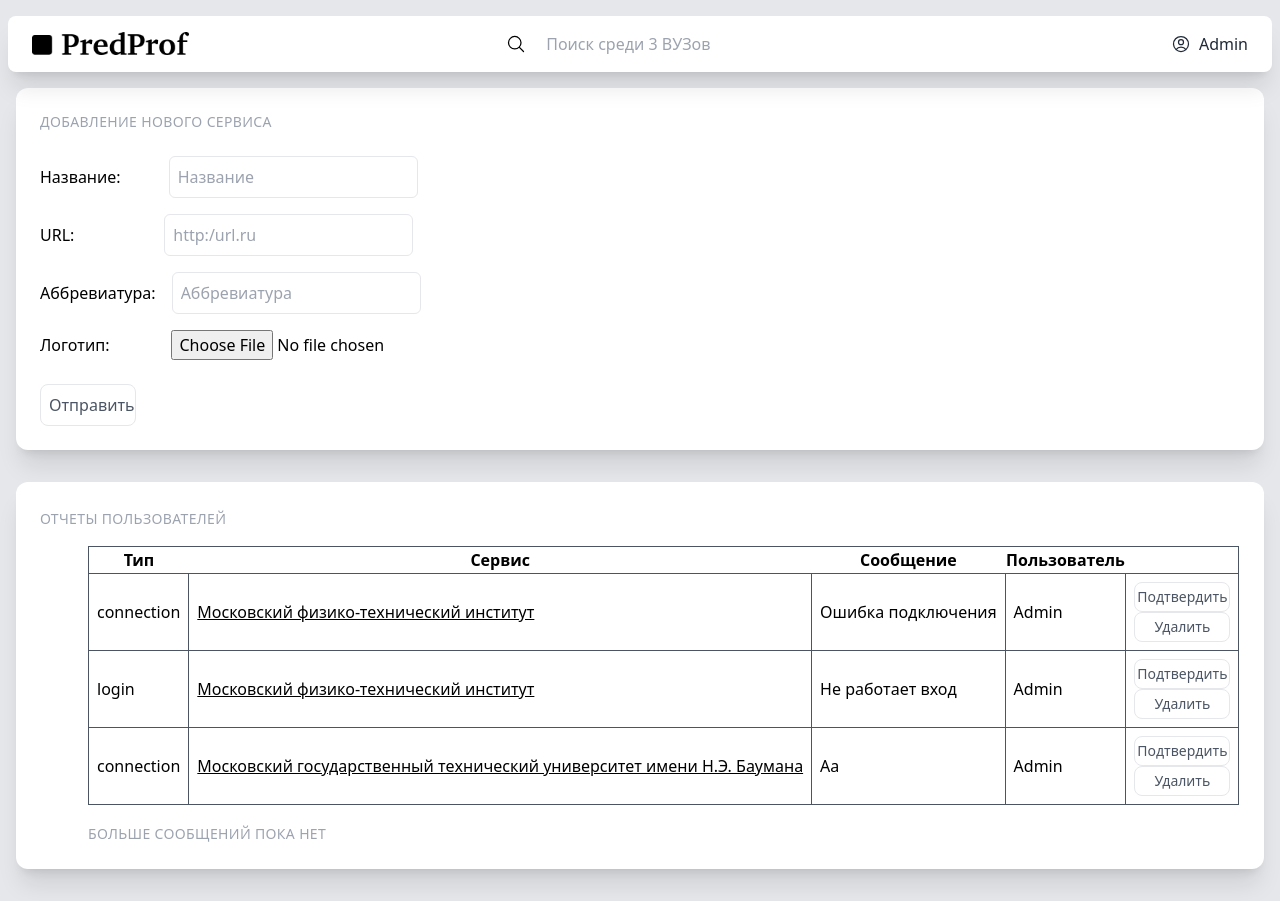
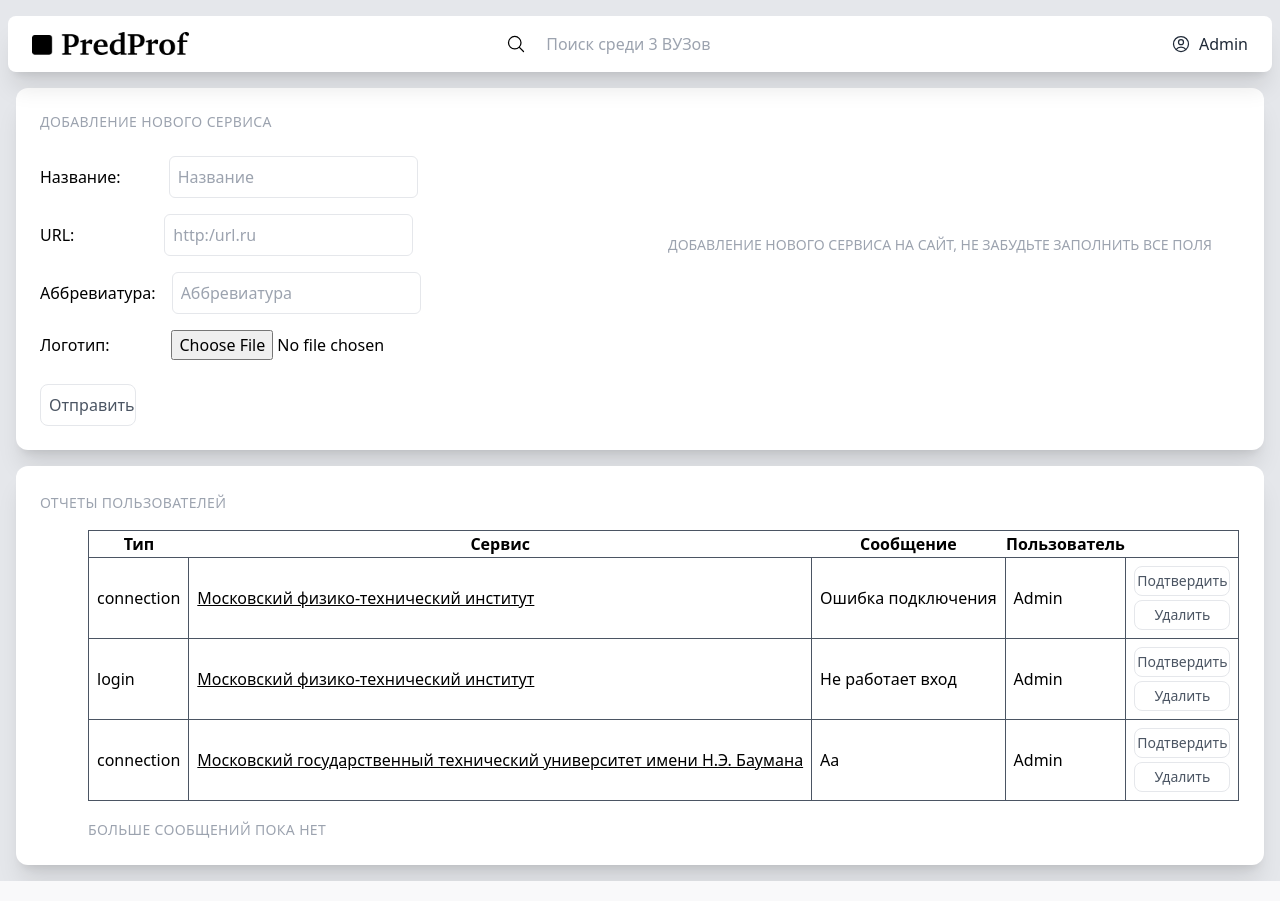
Before and after one commit to Morzan6/university-checker, a Django app: page /admin_panel/ in a window 1280 px wide. Run offline with Django 4.2, Linux system fonts and the light colour scheme; a user stored in the database is signed in; data comes from the database, SQL or seed files in the repository; some libraries are stand-ins or nearby versions.

Commit message:
modified:   core/templates/admin_panel.html

```diff
--- a/core/templates/admin_panel.html
+++ b/core/templates/admin_panel.html
@@ -113,12 +113,14 @@
                                 <input type="hidden" name="next" value="{{ next }}"/>
                             </form>
                         </div>
-
+                        <div class="flex md:mt-0 my-8 text-lg flex-col justify-center place-items-center p-4">
+                            <span class="uppercase text-gray-400 text-sm mb-4">Добавление нового сервиса на сайт, не забудьте заполнить все поля</span>
+                        </div>
 
                     </div>
 
                 </div>
-                <div class="bg-white shadow-xl rounded-xl h-auto p-6 m-4 z-0 hover:shadow-4xl  ">
+                <div class="bg-white shadow-xl rounded-xl h-auto p-6 mx-4 z-0 hover:shadow-4xl  ">
                     <span class="uppercase text-gray-400 text-sm mb-4 tracking-wide">Отчеты пользователей</span>
 
                     <table class="mt-4 mb-4 md:ml-12 border border-gray-600">
@@ -128,7 +130,7 @@
                             <td class="text-sm p-2 border border-gray-600">
                                 <form action="/moderate_report&{{report.id}}" method="post">
                                     {% csrf_token %}
-                                    <button name="button" class="flex  text-gray-600  place-content-center p-1 border border-gray-200 rounded-lg hover:shadow-lg hover:cursor-pointer duration-100  w-24 m-auto">Подтвердить</button>
+                                    <button name="button" class="flex mb-1 text-gray-600  place-content-center p-1 border border-gray-200 rounded-lg hover:shadow-lg hover:cursor-pointer duration-100  w-24 m-auto">Подтвердить</button>
                                 </form>
                                 <form action="/cancel_report&{{report.id}}" method="post">
                                     {% csrf_token %}
```
